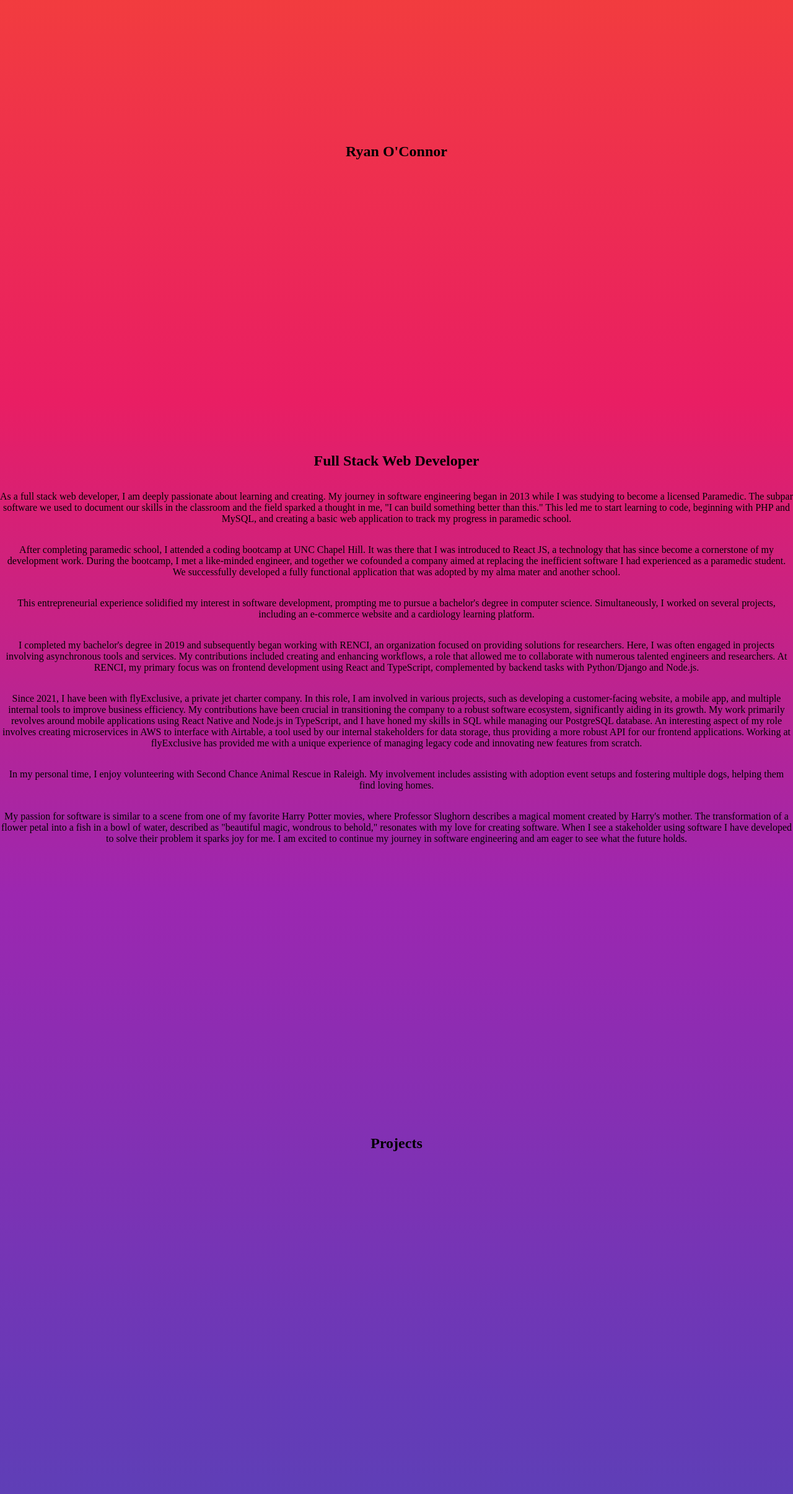
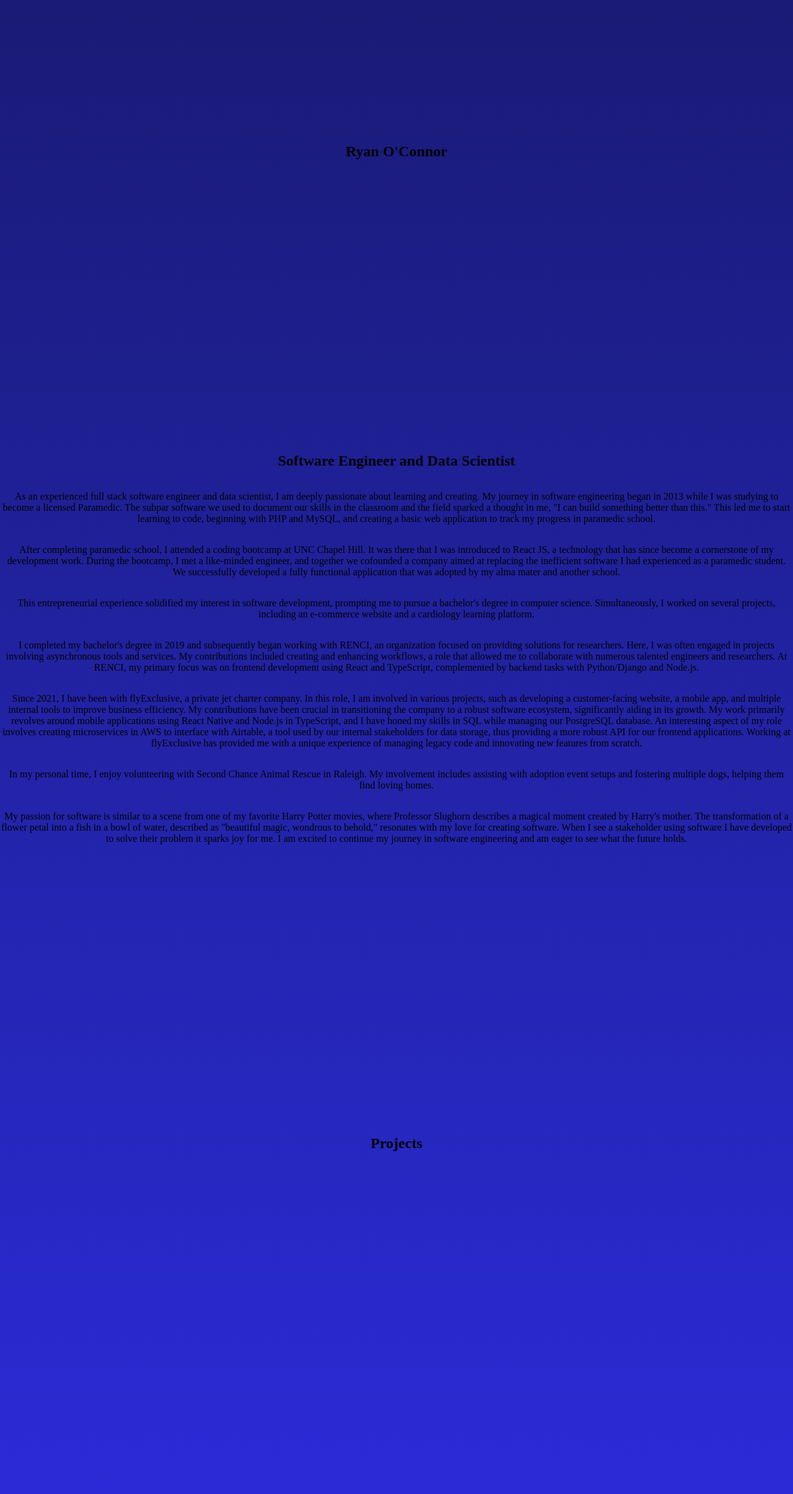
Before and after one commit to ryanoconnor285/software-portfolio, a React (Create React App) app: page / in a window 1280 px wide. Shown: the part 156-2566 px from the top of the page at 62% size. Built offline with nearby package versions, Linux system fonts and the light colour scheme.

Commit message:
updated color gradient

```diff
--- a/src/index.css
+++ b/src/index.css
@@ -24,23 +24,22 @@ body,
   transition: background 0.5s ease-in-out;
 }
 
-/* Section Styles */
 #main {
-  background: linear-gradient(to bottom, #f44336, #e91e63);
+  background: linear-gradient(to bottom, #191970, #1e1f90); /* Midnight Blue to Slightly Lighter */
 }
 
 #about {
-  background: linear-gradient(to bottom, #e91e63, #9c27b0);
+  background: linear-gradient(to bottom, #1e1f90, #2425b0); /* Slightly Lighter to Even Lighter */
 }
 
 #projects {
-  background: linear-gradient(to bottom, #9c27b0, #673ab7);
+  background: linear-gradient(to bottom, #2425b0, #292ad0); /* Even Lighter to Lighter */
 }
 
 #skills {
-  background: linear-gradient(to bottom, #673ab7, #3f51b5);
+  background: linear-gradient(to bottom, #292ad0, #2e2ff0); /* Lighter to Lightest */
 }
 
 #connect {
-  background: linear-gradient(to bottom, #3f51b5, #2196f3);
+  background: linear-gradient(to bottom, #2e2ff0, #000080); /* Lightest to Dark Navy Blue */
 }
--- a/src/screens/About.tsx
+++ b/src/screens/About.tsx
@@ -3,9 +3,9 @@ import "../index.css";
 export default function About() {
   return (
     <section id="about">
-      <h2>Full Stack Web Developer</h2>
+      <h2>Software Engineer and Data Scientist</h2>
       <p>
-        As a full stack web developer, I am deeply passionate about learning and
+        As an experienced full stack software engineer and data scientist, I am deeply passionate about learning and
         creating. My journey in software engineering began in 2013 while I was
         studying to become a licensed Paramedic. The subpar software we used to
         document our skills in the classroom and the field sparked a thought in
```
